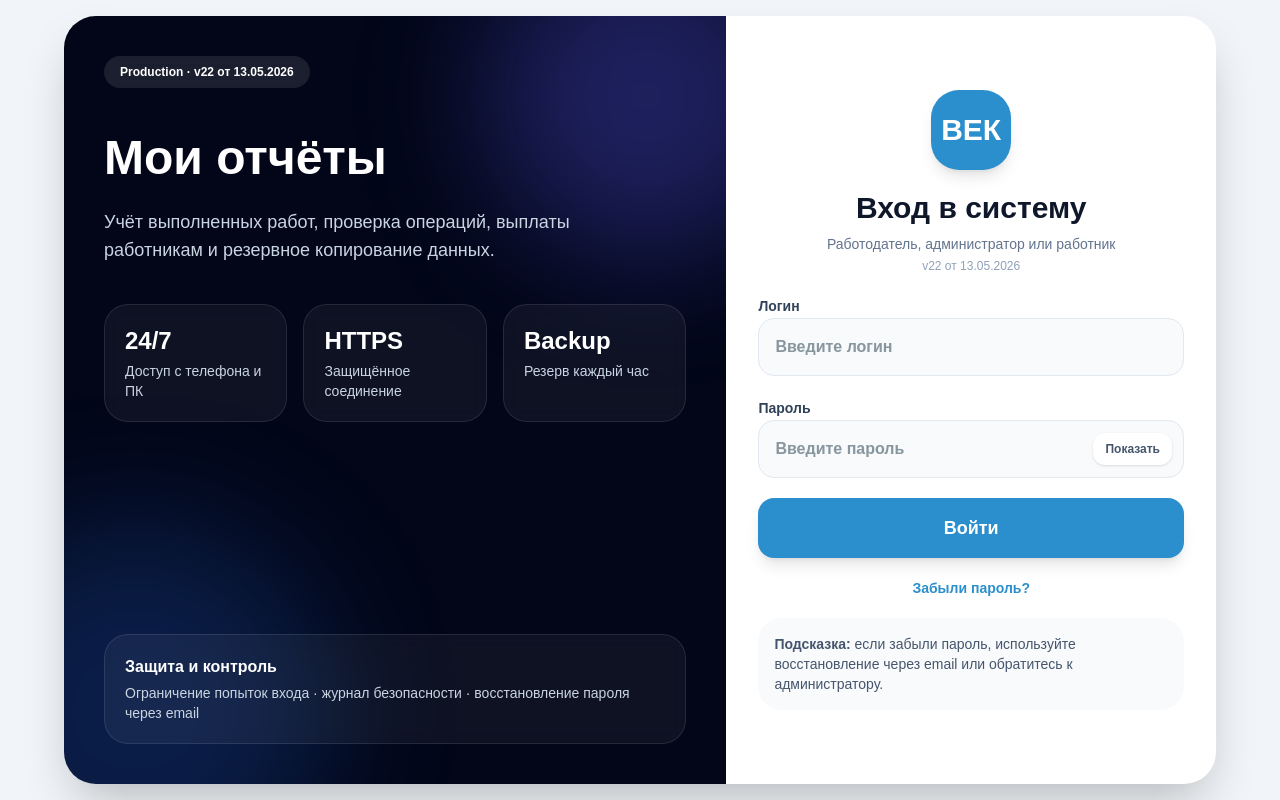
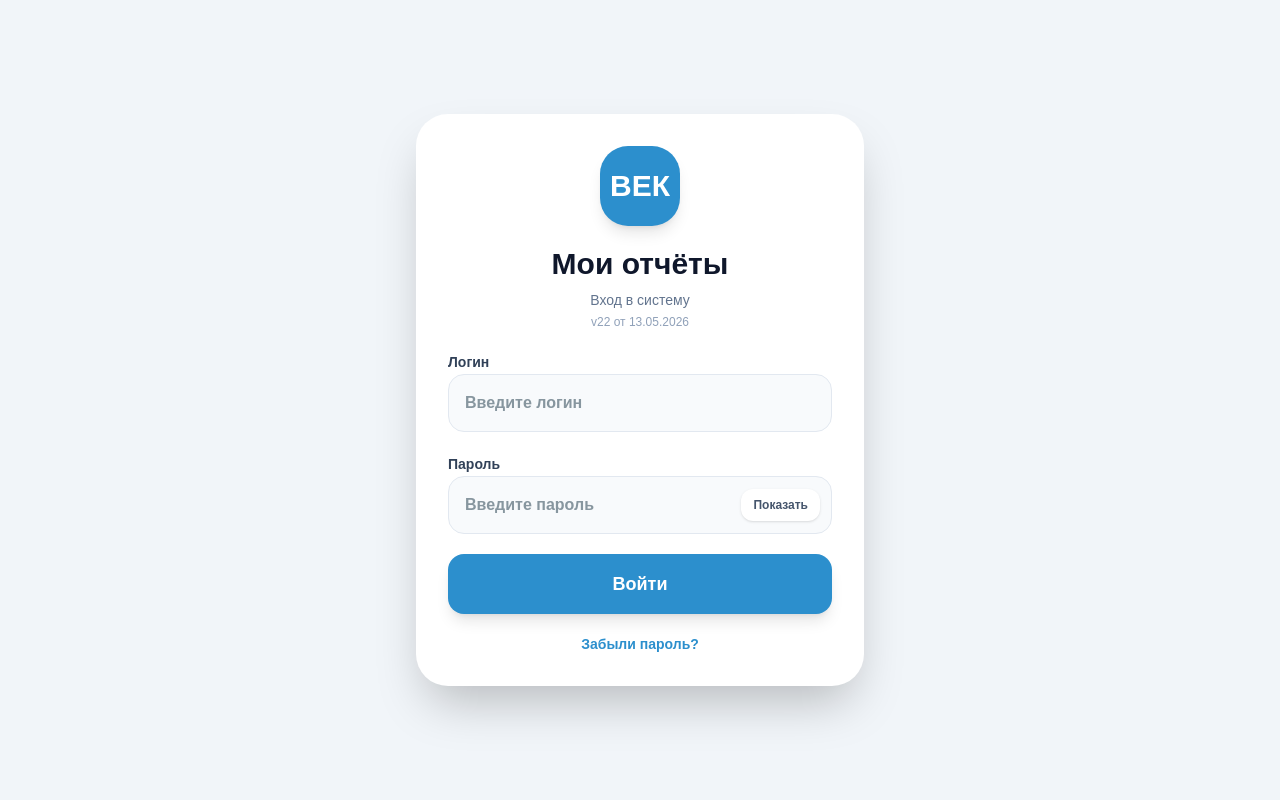
Before and after one commit to solaar32/moi_otchety_web, a Next.js app: page / in a window 1280 px wide. Built offline with nearby package versions, Linux system fonts and the light colour scheme.

Commit message:
Simplify v23 login screen

```diff
--- a/app/page.tsx
+++ b/app/page.tsx
@@ -35,64 +35,22 @@ export default function LoginPage() {
   }
 
   return (
-    <main className="min-h-screen bg-slate-100 p-4">
-      <div className="mx-auto grid min-h-[calc(100vh-2rem)] max-w-6xl overflow-hidden rounded-[2rem] bg-white shadow-2xl lg:grid-cols-[1.15fr_.85fr]">
-        <section className="relative hidden overflow-hidden bg-slate-950 p-10 text-white lg:flex lg:flex-col lg:justify-between">
-          <div className="absolute right-[-80px] top-[-80px] h-80 w-80 rounded-full bg-indigo-500/30 blur-3xl" />
-          <div className="absolute bottom-[-120px] left-[-120px] h-96 w-96 rounded-full bg-blue-500/20 blur-3xl" />
-
-          <div className="relative z-10">
-            <div className="inline-flex rounded-full bg-white/10 px-4 py-2 text-xs font-bold backdrop-blur">
-              Production · {APP_VERSION_LABEL}
-            </div>
-
-            <h1 className="mt-10 max-w-xl text-5xl font-black leading-tight">
-              Мои отчёты
-            </h1>
-
-            <p className="mt-5 max-w-lg text-lg text-slate-300">
-              Учёт выполненных работ, проверка операций, выплаты работникам и резервное копирование данных.
-            </p>
-
-            <div className="mt-10 grid max-w-2xl gap-4 md:grid-cols-3">
-              <div className="rounded-3xl border border-white/10 bg-white/5 p-5 backdrop-blur">
-                <div className="text-2xl font-black">24/7</div>
-                <div className="mt-1 text-sm text-slate-300">Доступ с телефона и ПК</div>
-              </div>
-
-              <div className="rounded-3xl border border-white/10 bg-white/5 p-5 backdrop-blur">
-                <div className="text-2xl font-black">HTTPS</div>
-                <div className="mt-1 text-sm text-slate-300">Защищённое соединение</div>
-              </div>
-
-              <div className="rounded-3xl border border-white/10 bg-white/5 p-5 backdrop-blur">
-                <div className="text-2xl font-black">Backup</div>
-                <div className="mt-1 text-sm text-slate-300">Резерв каждый час</div>
-              </div>
-            </div>
-          </div>
-
-          <div className="relative z-10 rounded-3xl border border-white/10 bg-white/5 p-5 backdrop-blur">
-            <div className="font-bold">Защита и контроль</div>
-            <div className="mt-1 text-sm text-slate-300">
-              Ограничение попыток входа · журнал безопасности · восстановление пароля через email
-            </div>
-          </div>
-        </section>
-
-        <section className="flex items-center justify-center p-5 sm:p-8">
-          <form onSubmit={submit} className="w-full max-w-md space-y-5">
+    <main className="flex min-h-screen items-center justify-center bg-slate-100 p-4">
+      <form
+        onSubmit={submit}
+        className="w-full max-w-md space-y-5 rounded-[2rem] bg-white p-6 shadow-2xl sm:p-8"
+      >
         <div className="text-center">
           <div className="mx-auto flex h-20 w-20 items-center justify-center rounded-[1.75rem] bg-[var(--brand)] text-3xl font-black text-white shadow-lg">
             ВЕК
           </div>
 
-              <h2 className="mt-5 text-3xl font-black text-slate-900">
-                Вход в систему
-              </h2>
+          <h1 className="mt-5 text-3xl font-black text-slate-900">
+            Мои отчёты
+          </h1>
 
           <p className="mt-2 text-sm text-slate-500">
-                Работодатель, администратор или работник
+            Вход в систему
           </p>
 
           <p className="mt-1 text-xs text-slate-400">
@@ -153,13 +111,7 @@ export default function LoginPage() {
         >
           Забыли пароль?
         </a>
-
-            <div className="rounded-3xl bg-slate-50 p-4 text-sm text-slate-600">
-              <b>Подсказка:</b> если забыли пароль, используйте восстановление через email или обратитесь к администратору.
-            </div>
       </form>
-        </section>
-      </div>
     </main>
   );
 }
```
Lines whose indentation alone changed are shown as unchanged.
